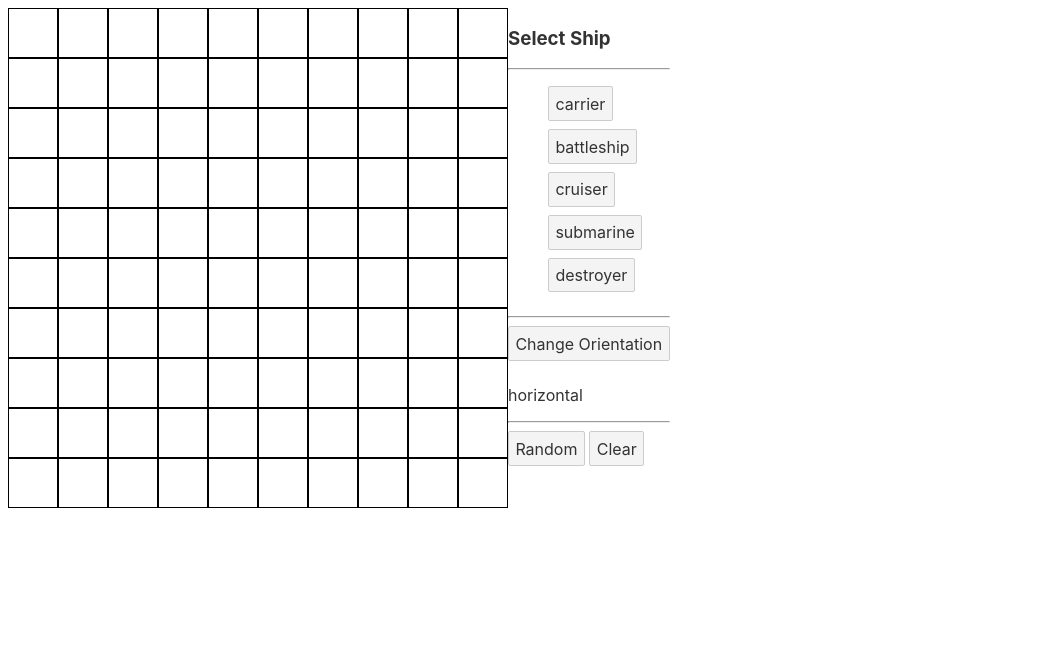
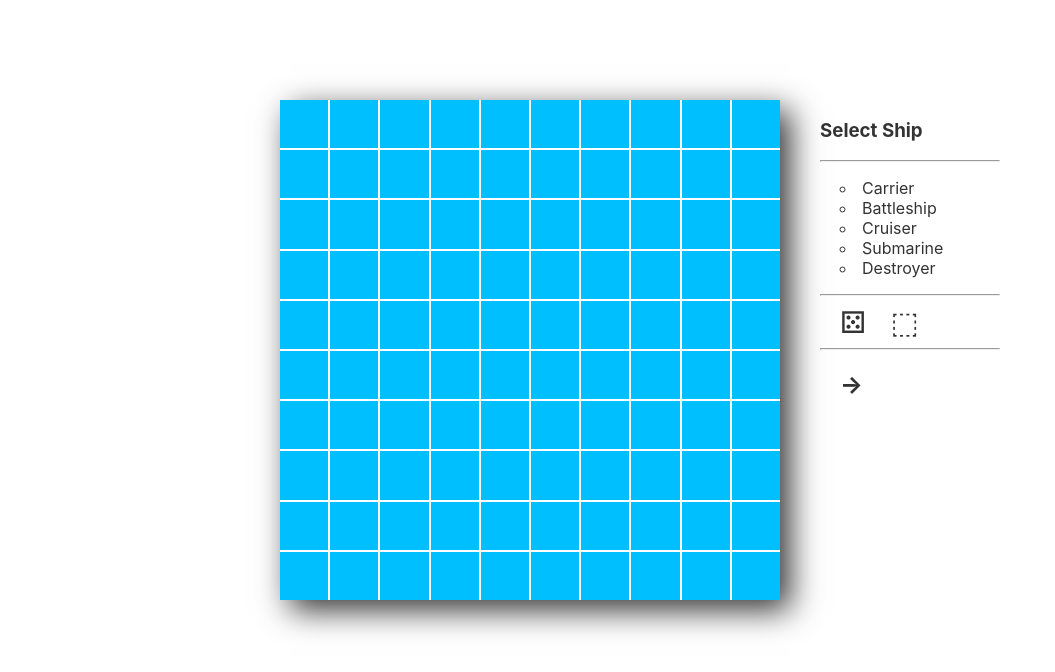
Before and after one commit to JamesSwatton/battleship-svelte, a Svelte app: page / in a window 1280 px wide. Shown: the top 672 px of the page, without its empty margins (0-1055 px from the left). Built offline with nearby package versions, Linux system fonts and the light colour scheme.

Commit message:
add basic styling

```diff
--- a/public/global.css
+++ b/public/global.css
@@ -1,63 +1,7 @@
-html, body {
-	position: relative;
-	width: 100%;
-	height: 100%;
-}
-
 body {
 	color: #333;
 	margin: 0;
-	padding: 8px;
+    margin-top: 100px;
 	box-sizing: border-box;
 	font-family: -apple-system, BlinkMacSystemFont, "Segoe UI", Roboto, Oxygen-Sans, Ubuntu, Cantarell, "Helvetica Neue", sans-serif;
 }
-
-a {
-	color: rgb(0,100,200);
-	text-decoration: none;
-}
-
-a:hover {
-	text-decoration: underline;
-}
-
-a:visited {
-	color: rgb(0,80,160);
-}
-
-label {
-	display: block;
-}
-
-input, button, select, textarea {
-	font-family: inherit;
-	font-size: inherit;
-	-webkit-padding: 0.4em 0;
-	padding: 0.4em;
-	margin: 0 0 0.5em 0;
-	box-sizing: border-box;
-	border: 1px solid #ccc;
-	border-radius: 2px;
-}
-
-input:disabled {
-	color: #ccc;
-}
-
-button {
-	color: #333;
-	background-color: #f4f4f4;
-	outline: none;
-}
-
-button:disabled {
-	color: #999;
-}
-
-button:not(:disabled):active {
-	background-color: #ddd;
-}
-
-button:focus {
-	border-color: #666;
-}
--- a/src/App.svelte
+++ b/src/App.svelte
@@ -30,11 +30,14 @@
 
 <style>
     #game-container {
-        display: inline-flex;
+        width: 720px;
+        margin: auto;
     }
 
     #ship-placement {
+        width: 180px;
         display: inline-block;
+        margin-left: 40px;
     }
 </style>
 
@@ -43,9 +46,9 @@
     <div id="ship-placement">
         <ShipSelect bind:ships bind:selectedShip />
         <hr>
-        <OrientationBtn bind:orientation />
-        <hr>
         <PlacementOption on:clear={() => clearShips()} on:random={() =>
             grid.placeRandom()}></PlacementOption>
+        <hr>
+        <OrientationBtn bind:orientation />
     </div>
 </div>
--- a/src/components/Grid.svelte
+++ b/src/components/Grid.svelte
@@ -117,25 +117,32 @@
         width: 500px;
         height: 500px;
         display: grid;
+        float: left;
         grid-template-columns: repeat(10, 1fr);
         grid-template-rows: repeat(10, 1fr);
+        grid-gap: 2px;
+        box-shadow: 10px 10px 30px #333;
     }
 
     .grid-square {
-        border: 1px solid black;
+        background-color:deepskyblue;
     }
 
     .ship {
         cursor: pointer;
-        background-color: lightblue;
+        background-color: darkgray;
     }
 
     .selectedShip {
-        background-color: cyan;
+        border: none;
+        background-color: lightgray;
+        position: relative;
+        top: -8px;
+        left: -8px;
     }
 
     .overlap {
-        background-color: red;
+        background-color: tomato;
     }
 </style>
 
--- a/src/components/OrientationBtn.svelte
+++ b/src/components/OrientationBtn.svelte
@@ -5,11 +5,25 @@
         if (event && event.keyCode === 32) {
             orientation = orientation === "horizontal" ? "vertical" : "horizontal"
             return;
+        } else if (!event) {
+            orientation = orientation === "horizontal" ?
+                "vertical" : "horizontal";
         }
-        orientation = orientation === "horizontal" ? "vertical" : "horizontal"
     }
 </script>
 
+<style>
+    h2 {
+        cursor: pointer;
+        margin-left: 20px;
+    }
+</style>
+
 <svelte:window on:keydown={(e) => changeOrientation(e)} />
-<button on:click={() => changeOrientation()}>Change Orientation</button>
-<p>{orientation}</p>
+<h2 on:click={() => changeOrientation()}>
+    {#if orientation === "horizontal"}
+        &rightarrow;
+    {:else}
+        &downarrow;
+    {/if}
+    </h2>
--- a/src/components/PlacementOptions.svelte
+++ b/src/components/PlacementOptions.svelte
@@ -3,5 +3,16 @@
     const dispatch = createEventDispatcher();
 </script>
 
-<button on:click={() => dispatch("random")}>Random</button>
-<button on:click={() => dispatch("clear")}>Clear</button>
+<style>
+    div {
+        padding: 0;
+        margin: 0;
+        display: inline-block;
+        margin-left: 20px;
+        cursor: pointer;
+        font-size: 30px;
+    }
+</style>
+
+<div on:click={() => dispatch("random")}>&#9860;</div>
+<div on:click={() => dispatch("clear")}>&#11034;</div>
--- a/src/components/ShipSelect.svelte
+++ b/src/components/ShipSelect.svelte
@@ -1,6 +1,8 @@
 <script>
     export let ships;
     export let selectedShip;
+
+    let hoverShip = null;
 
     function handleClick(ship) {
         selectedShip = ship;
@@ -10,19 +12,23 @@
 
 <style>
     ul {
-        list-style-type: none;
+        padding: 0;
+        list-style-position: inside;
+        list-style-type: circle;
     }
 
-    button {
+    li {
+        padding-left: 20px;
         cursor: pointer;
     }
 
     .selectedShip {
-        border-bottom: 2px solid black;
+        color: white;
+        background-color: #333;
     }
 
     .placed {
-        background-color: lightblue;
+        list-style-type: disc;
     }
 </style>
 
@@ -30,12 +36,14 @@
 <hr>
 <ul>
     {#each ships as ship}
-        <li>
-            <button
-                on:click={() => handleClick(ship)}
-                class:selectedShip={selectedShip && selectedShip.type === ship.type}
-                class:placed={ship.pos.length > 0}
-                value={ship.type}>{ship.type}</button>
+        <li
+            on:click={() => handleClick(ship)}
+            on:mouseenter={() => hoverShip = ship}
+            on:mouseleave={() => hoverShip = null}
+            class:selectedShip={selectedShip && selectedShip.type === ship.type}
+            class:placed={ship.pos.length > 0}>
+            {ship.type.charAt(0).toUpperCase() + ship.type.slice(1)} {hoverShip && hoverShip.type ===
+            ship.type ? " <--" : ""}
         </li>
     {/each}
 </ul>
```
